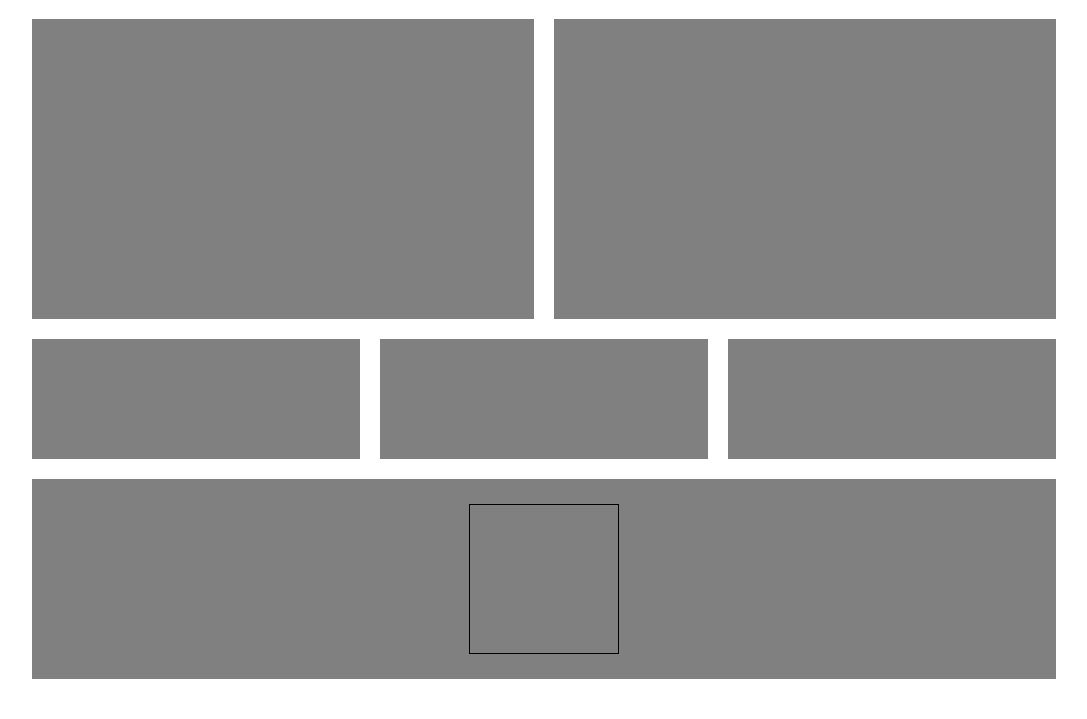
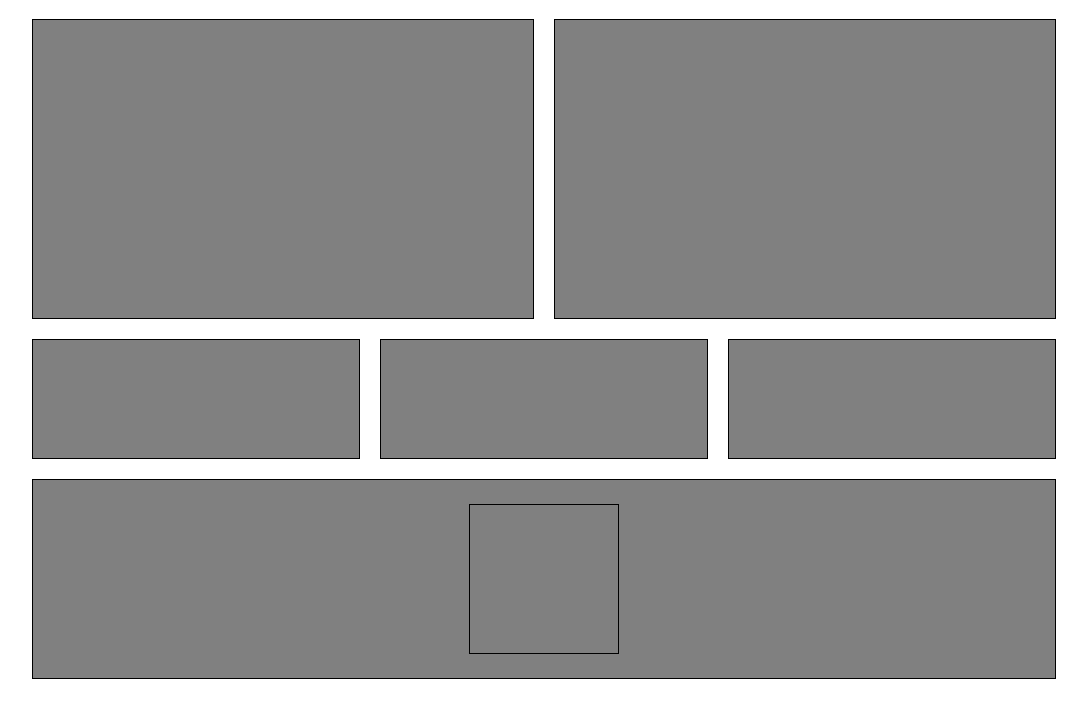
Before and after one commit to MonicaOspina/hb-layout-grid, a plain HTML site: page index.html in a window 1280 px wide. Shown: the part 81-800 px from the top of the page, without its empty margins (96-1183 px from the left). Drawn offline with Linux system fonts and the light colour scheme.

Commit message:
Making changes in grid layout

```diff
--- a/css/style.css
+++ b/css/style.css
@@ -19,22 +19,25 @@ header{
     justify-content: center;
     align-items: center;
     background-color: gray;
+    border: 1px solid #000000;
+}
 
-}
 .twoboxes{
     display: grid;
     margin-top: 100px;
     grid-column-gap:20px;
     grid-template-columns: 1fr 1fr;
+}
 
-}
-.izbox, .derbox {
+.box-two{
     width: 100%;
     height: 300px;
     background-color: gray;
     margin-right: 20px;
+    border: 1px solid #000000;
 }
-.derbox {
+
+.box-two:last-child {
     margin-right: 0px;
 }
 
@@ -46,15 +49,15 @@ header{
     grid-template-columns: repeat(3, 1fr);
 }
 
-.boxiz, .boxcent, .boxder{
+.box-three{
     width:100%;
     height:100%;
     margin-right: 20px;
     height: 120px;
-
+    border: 1px solid #000000;
 }
 
-.boxder{
+.box-three:last-child{
     margin-right: 0px;
 }
 
@@ -69,20 +72,24 @@ article{
     margin-top: 20px;
     align-items: center;
     justify-content: center;
+    border: 1px solid #000000;
 }
 
 .bottom article{
     width:150px;
     height:150px;
     background-color: gray;
-    border: 1px solid #000000
+    border: 1px solid #000000;
 }
 
  @media(max-width:500px){
      .twoboxes, .threeboxes{
          grid-template-columns: 1fr;
     }
-    .izbox, .derbox, .boxcent, .boxder, .boxiz{
+    .box-three, .box-two{
         margin-bottom: 20px;
     }
+    .threeboxes, .bottom{
+        margin-top:0px;
     }
+}
--- a/index.html
+++ b/index.html
@@ -10,19 +10,19 @@
 <body>
     <div class="container">
       <header>
-      <hi>hb-layout-grid</hi>
-    </header>
-       <section class="twoboxes">
-         <article class="izbox"></article>
-         <article class="derbox"> </article>
-       </section>
-       <section class="threeboxes">
-            <article class="boxiz"> </article>
-            <article class="boxcent"> </article>
-            <article class="boxder"> </article>
-       </section>
+        <h1>hb-layout-grid</h1>
+      </header>
+      <section class="twoboxes">
+         <article class="box-two"></article>
+         <article class="box-two"></article>
+      </section>
+      <section class="threeboxes">
+        <article class="box-three"></article>
+        <article class="box-three"></article>
+        <article class="box-three"></article>
+      </section>
       <footer class="bottom">
-            <article class ="box"> </article>
+        <article class ="box-centrado"></article>
       </footer>
     </div>
 </body>
```
Lines whose indentation alone changed are shown as unchanged.
